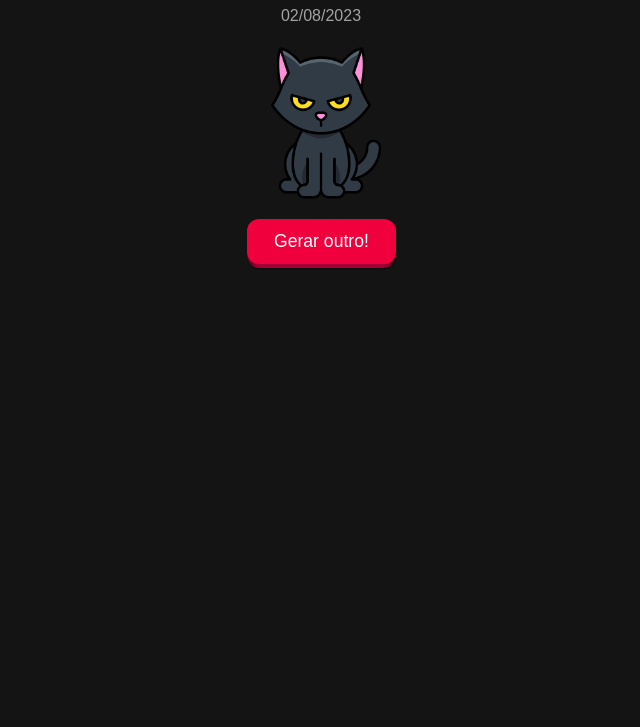
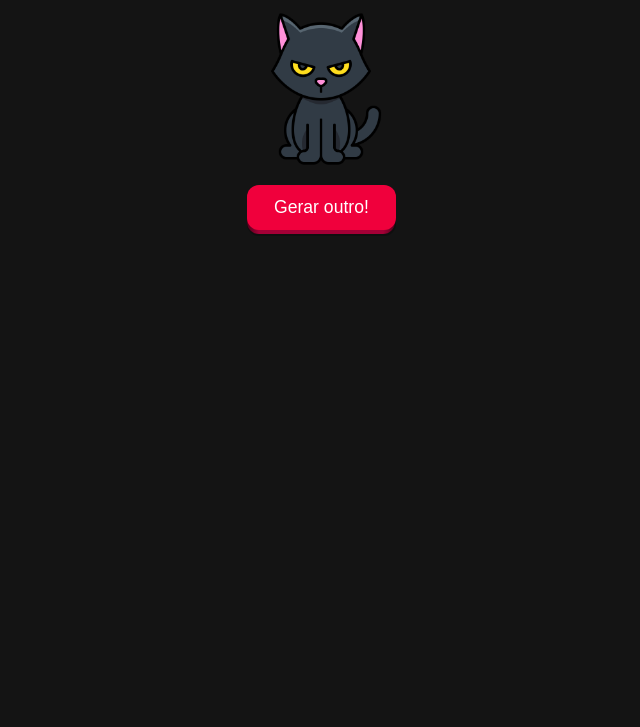
Before and after one commit to salgeee/gatinho, a plain HTML site: page index.html in a window 1280 px wide. Shown: the part 73-800 px from the top of the page, without its empty margins (319-959 px from the left). Drawn offline with Linux system fonts and the light colour scheme.

Commit message:
Update index.html

```diff
--- a/index.html
+++ b/index.html
@@ -219,7 +219,7 @@
 
 <body class="jumbotron text-center">
   <h1>Gerador de Foto Gatinho Fofo</h1>
-  <p>02/08/2023</p>
+
 
   <img class="text-center" src="./assets/img/gato-preto.png" /> <br>
 
```
